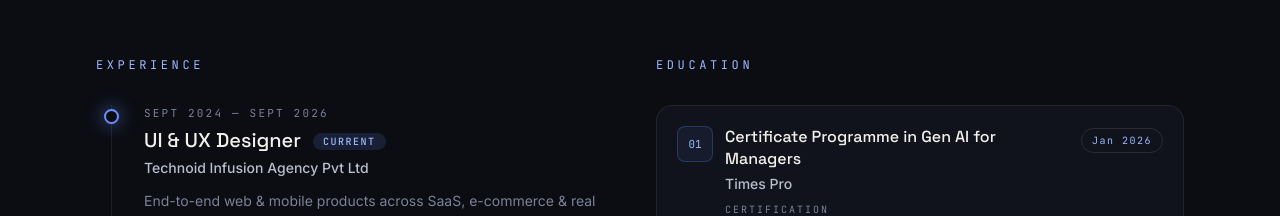
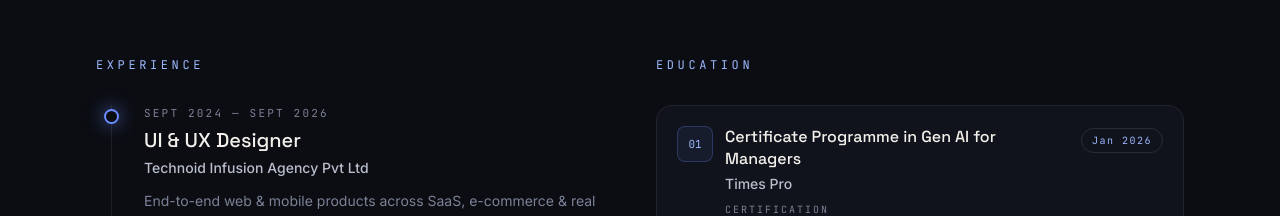
Before and after one commit to manishasharma1998/Portfolio, a Next.js app: page / in a window 1280 px wide. Shown: the part 5700-5916 px from the top of the page. Built offline with nearby package versions, Linux system fonts and the light colour scheme.

Commit message:
Journey: remove CURRENT badge

```diff
--- a/src/components/timeline.tsx
+++ b/src/components/timeline.tsx
@@ -75,11 +75,6 @@ export function Timeline({ copy }: { copy: TimelineConfig }) {
                       </p>
                       <h3 className="font-display text-lg font-medium text-bone-100 sm:text-xl">
                         {node.role}
-                        {i === 0 ? (
-                          <span className="ml-3 rounded-full bg-lens-400/15 px-2.5 py-0.5 align-middle font-mono text-[10px] tracking-[0.15em] text-lens-300">
-                            CURRENT
-                          </span>
-                        ) : null}
                       </h3>
                       <p className="text-sm font-medium text-fog-300">{node.org}</p>
                       <p className="mt-2 max-w-2xl text-sm leading-relaxed text-fog-500">
```
